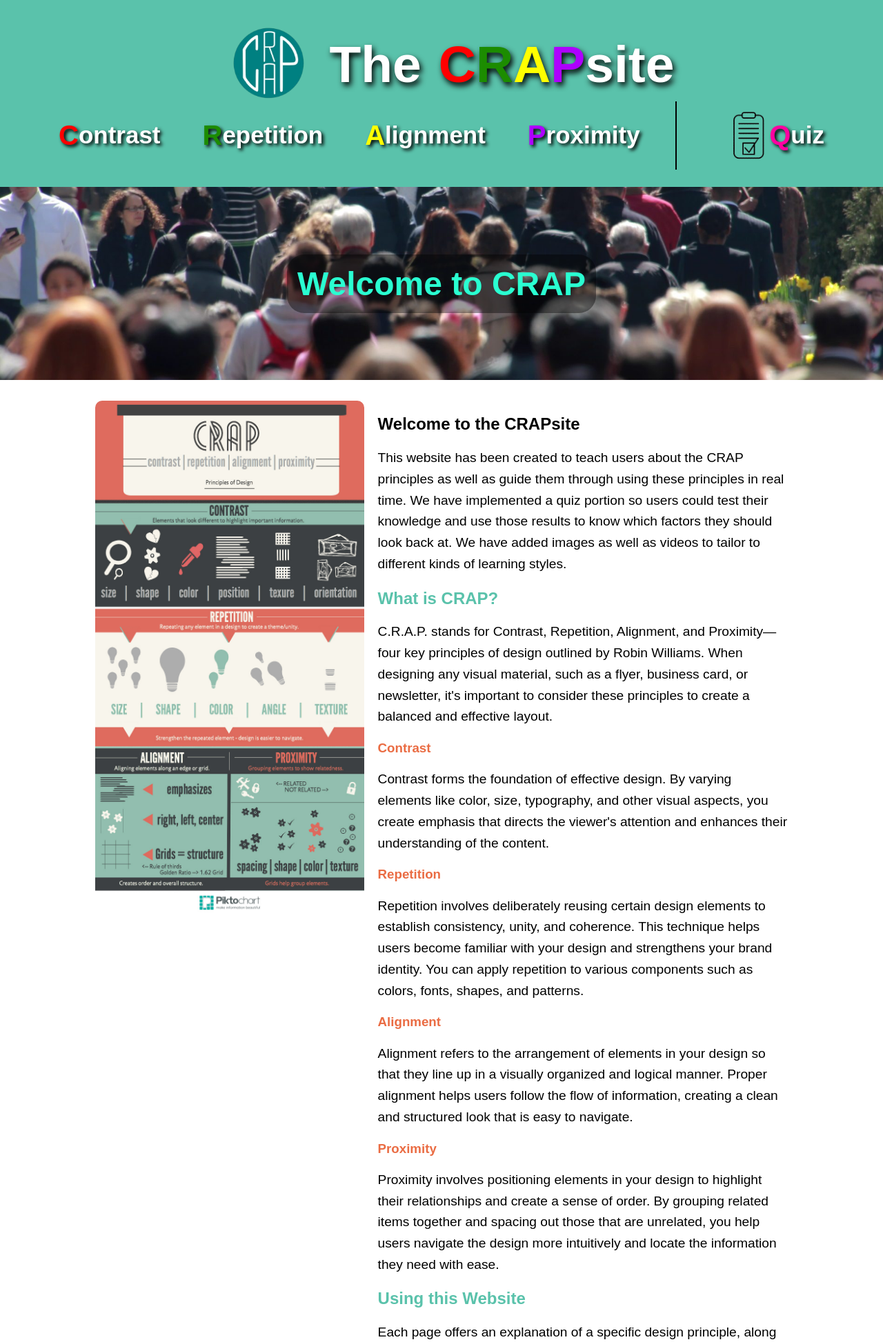
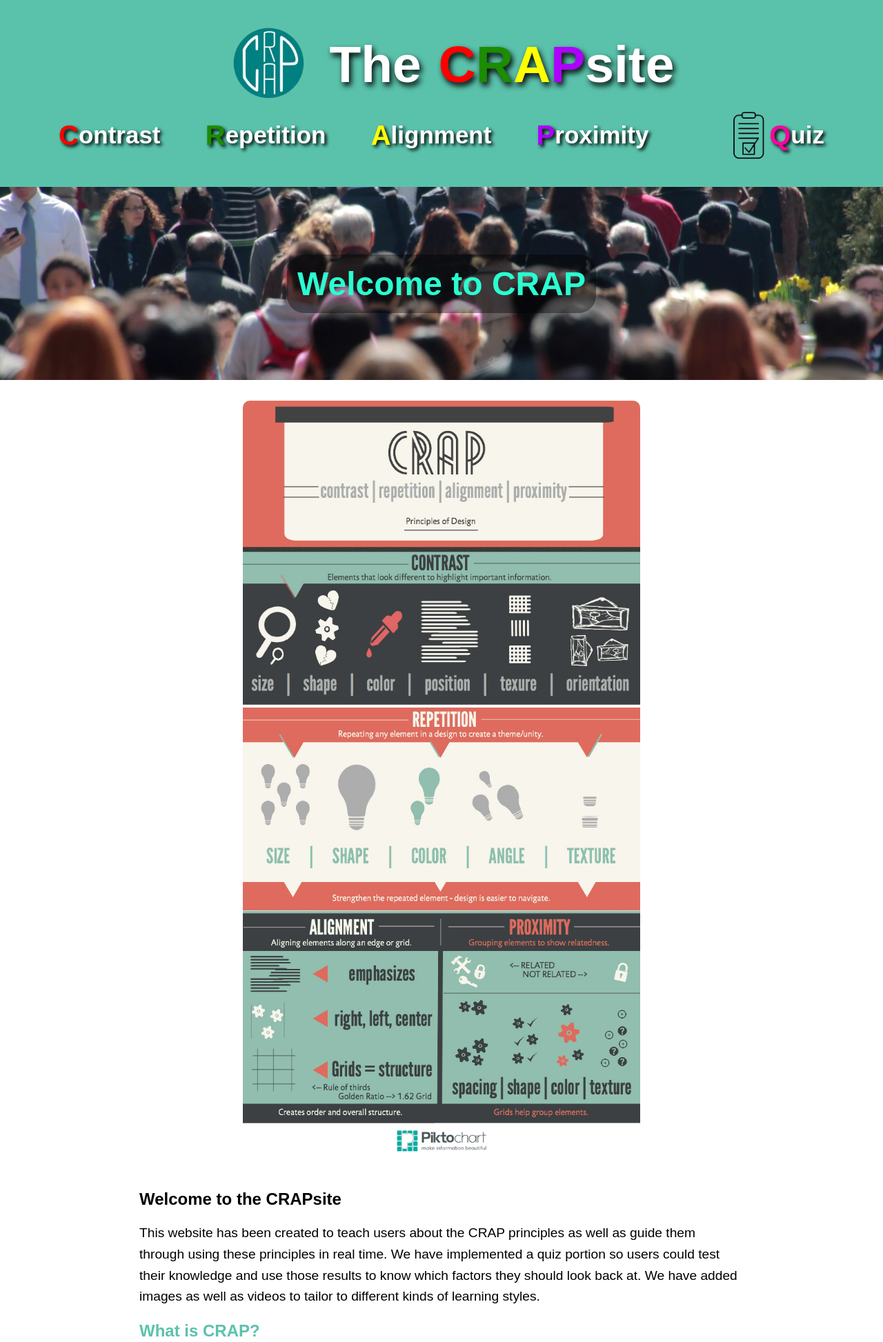
Before and after one commit to jme9889/ISTE240-Group4, a PHP site: page / in a window 1280 px wide. Shown: the top 1946 px of the page at 69% size. Run offline with PHP 8.4, Linux system fonts and the light colour scheme.

Commit message:
Homepage Mobile Queries

```diff
--- a/assets/style.css
+++ b/assets/style.css
@@ -27,6 +27,11 @@ body {
     border-radius: 25px;
 }
 
+#side-img {
+    max-height: 1100px;
+    width: auto;
+}
+
 /* Two-column layout */
 .two-column {
     display: grid;
@@ -35,6 +40,7 @@ body {
     padding: 20px;
     width: 80%;
     margin: auto;
+    max-width: 1800px;
 }
 
 .single-column {
@@ -110,6 +116,7 @@ nav a {
     padding: 10px;
     align-items: center;
     justify-content: center;
+    border-radius: 15px;
 }
 nav a:hover {
     background-color: #46b19a;
@@ -160,7 +167,7 @@ header {
     text-shadow: 3px 3px 5px black;
 }
 
-.nav-items #C,.nav-items #R,.nav-items #A,.nav-items #P,.nav-items #Q {
+.nav-items .short-button {
     font-weight: bolder;
     font-size: 40px;
 }
@@ -190,10 +197,9 @@ header {
 
 #quiz-button {
     display: flex;
-    border-left: 2px solid black;
     justify-content: center;
     align-items: center;
-    padding-left: 75px;
+    margin-left: 50px;
 }
 
 /* hero  */
@@ -230,6 +236,7 @@ footer {
     display: flex;
     justify-content: space-between;
     align-items: center;
+    padding: 15px;
 }
 
 #ref-nav {
@@ -242,7 +249,7 @@ footer {
     background-color:#5ac2ab;
     border-radius: 15px;
     padding: 10px;
-    margin: 25px;
+    margin: 35px;
     transition: padding .3s, background-color .3s;
     border: 1px solid black;
 }
@@ -255,7 +262,200 @@ footer {
 #ref-names {
     color: white;
     text-shadow: 3px 5px 8px black;
-    margin: 25px;
+    margin: 35px;
     max-width: 450px;
     text-align: right;
 }
+
+@media only screen and (max-width: 1850px) {
+    .two-column {
+        width: 90%;
+    }
+  }
+
+  @media only screen and (max-width: 1650px) {
+    .two-column {
+        width: 95%;
+    }
+  }
+
+  @media only screen and (max-width: 1550px) {
+    .two-column {
+        display: flex;
+        flex-direction: column;
+        justify-content: center;
+        align-items: center;
+        width: 70%;
+    }
+  }
+
+  @media only screen and (max-width: 1200px) {
+    #bottom-img {
+        max-width: 70%;
+    }
+
+    .full-button {
+        display: none;
+    }
+
+    .nav-items .short-button {
+        font-size: 60px;
+    }
+  }
+
+  @media only screen and (max-width: 900px) {
+    #side-img {
+        max-width: 100%;
+    }
+
+    #ref-names {
+        max-width: 350px;
+        font-size: 17px;
+    }
+
+    .logo h1 {
+        font-size: 65px;
+    }
+
+    .nav-items .short-button {
+        font-size: 40px;
+    }
+
+    #logo-img {
+        height: 135px;
+    }
+
+    #quiz-img {
+        height: 65px;
+    }
+  }
+
+  @media only screen and (max-width: 650px) {
+    .column p {
+        font-size: 15px;
+    }
+
+    #ref-names {
+        max-width: 300px;
+        font-size: 15px;
+    }
+
+    #ref-nav h2{
+        border-radius: 15px;
+        padding: 10px;
+        margin: 5px;
+        transition: padding .3s, background-color .3s;
+        border: 1px solid black;
+        font-size: 17px;
+    }
+
+    .logo h1 {
+        font-size: 45px;
+    }
+
+    .nav-items .short-button {
+        font-size: 35px;
+    }
+
+    #logo-img {
+        height: 100px;
+    }
+
+    #quiz-img {
+        height: 50px;
+    }
+
+    .logo {
+        margin-bottom: -15px;
+    }
+
+    #head-title #C {
+        margin-left: 15px;
+    }
+  }
+
+  @media only screen and (max-width: 450px) {
+    #ref-names {
+        max-width: 200px;
+        font-size: 13px;
+        margin: 10px;
+    }
+
+    .logo h1 {
+        font-size: 40px;
+    }
+
+    .nav-items .short-button {
+        font-size: 35px;
+    }
+
+    .nav-items {
+        margin: 20px;
+    }
+
+    #logo-img {
+        height: 90px;
+    }
+
+    .logo {
+        margin-bottom: -25px;
+    }
+
+    .hero h1 {
+        font-size: 32px;
+    }
+
+    .two-column {
+        width: 90%;
+    }
+
+    #bottom-img {
+        max-width: 90%;
+    }
+  }
+
+  @media only screen and (max-width: 400px) {
+    #ref-names {
+        max-width: 175px;
+    }
+
+    .logo h1 {
+        font-size: 35px;
+    }
+
+    #head-title #C {
+        margin-left: 10px;
+    }
+
+    .nav-items .short-button {
+        font-size: 30px;
+    }
+
+    #quiz-button {
+        margin-left: 0;
+    }
+
+    .nav-items {
+        margin: 15px;
+    }
+
+    #logo-img {
+        height: 80px;
+    }
+
+    .logo {
+        margin-bottom: -20px;
+    }
+
+    .hero h1 {
+        font-size: 32px;
+    }
+
+    .two-column {
+        width: 90%;
+    }
+
+    #bottom-img {
+        max-width: 90%;
+    }
+  }
--- a/index.html
+++ b/index.html
@@ -27,33 +27,33 @@
             <div class="nav-items">
                 <a href="contrast/index.html">
                     <h2 class="nav-button">
-                        <div id="C">C</div>
-                        ontrast
+                        <div class="short-button" id="C">C</div>
+                        <div class="full-button">ontrast</div>
                     </h2>
                 </a>
                 <a href="repetition/index.html">
                     <h2 class="nav-button">
-                        <div id="R">R</div>
-                        epetition
+                        <div class="short-button" id="R">R</div>
+                        <div class="full-button">epetition</div>
                     </h2>
                 </a>
                 <a href="alignment/index.html">
                     <h2 class="nav-button">
-                        <div id="A">A</div>
-                        lignment
+                        <div class="short-button" id="A">A</div>
+                        <div class="full-button">lignment</div>
                     </h2>
                 </a>
                 <a href="proximity/index.html">
                     <h2 class="nav-button">
-                        <div id="P">P</div>
-                        roximity
+                        <div class="short-button" id="P">P</div>
+                        <div class="full-button">roximity</div>
                     </h2>
                 </a>
                 <a href="quiz/index.html" id="quiz-button">
                     <img src="assets/images/quiz.png" alt="Quiz" id="quiz-img">
                     <h2 class="nav-button">
-                        <div id="Q">Q</div>
-                        uiz
+                        <div class="short-button" id="Q">Q</div>
+                        <div class="full-button">uiz</div>
                     </h2>
                 </a>
             </div>
@@ -69,9 +69,7 @@
         <!-- Two-Column Section -->
         <div class="two-column">
             <div class="column">
-                <img src="assets/images/home1.jpg"
-                    alt="Image that shows the 4 parts of CRAP- Contrast, Repition, Allignment, Position." id="side-img">
-
+                <img src="assets/images/home1.jpg" alt="Image that shows the 4 parts of CRAP- Contrast, Repition, Allignment, Position." id="side-img">
             </div>
 
             <div class="column">
```
